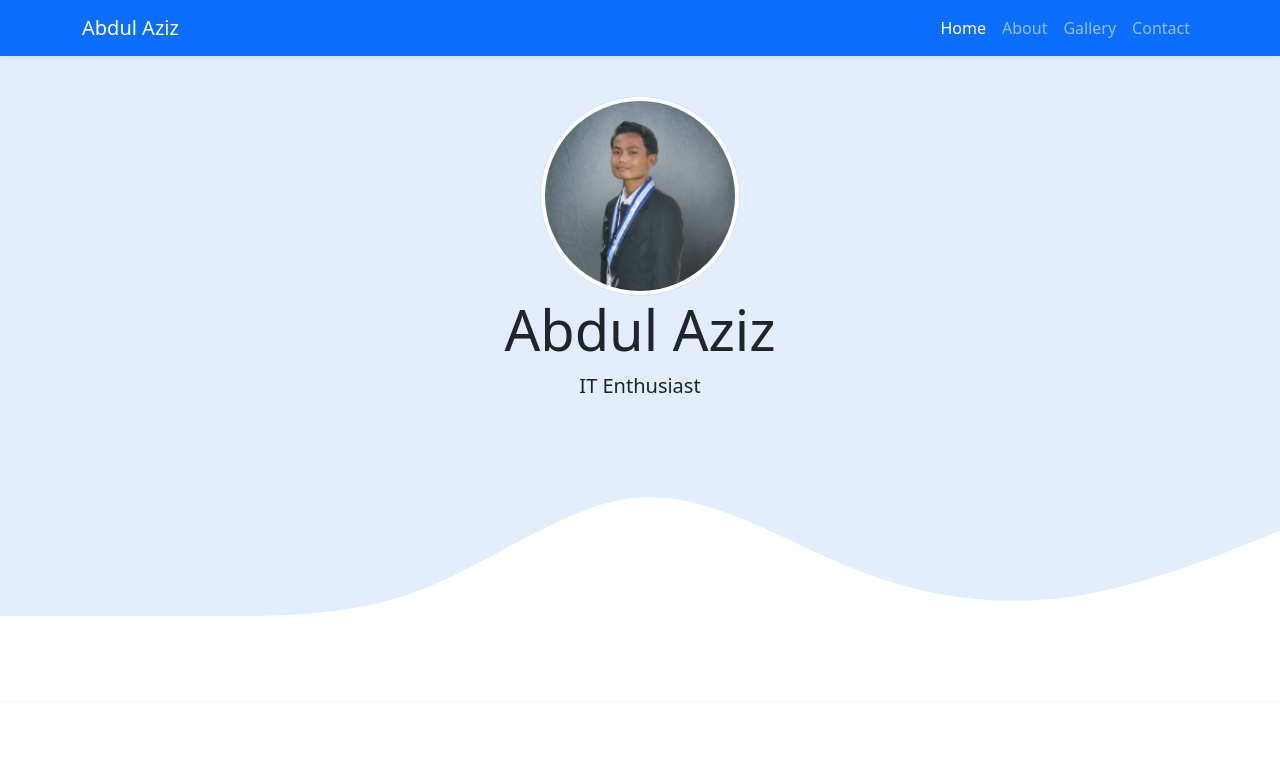
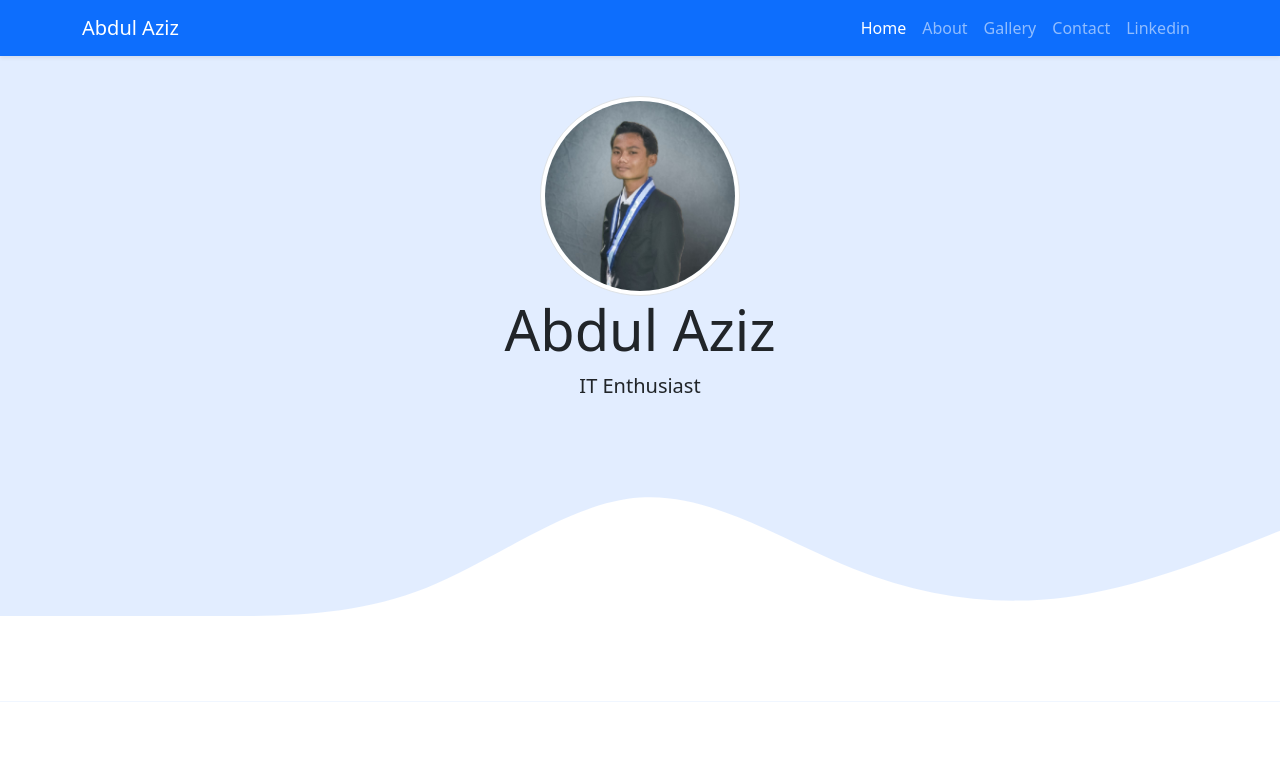
Before and after one commit to abdaziz-04/Azizz, a plain HTML site: page index.html in a window 1280 px wide. Shown: the top 779 px of the page. Drawn offline with nearby package versions, Linux system fonts and the light colour scheme.

Commit message:
Menambah button linkedin di navbar

```diff
--- a/index.html
+++ b/index.html
@@ -28,6 +28,9 @@
             </li>
             <li class="nav-item">
               <a class="nav-link" href="#contact">Contact</a>
+            </li>
+            <li class="nav-item">
+              <a class="nav-link" href="http://linkedin.com/in/abdaziz04">Linkedin</a>
             </li>
           </ul>
         </div>
```
